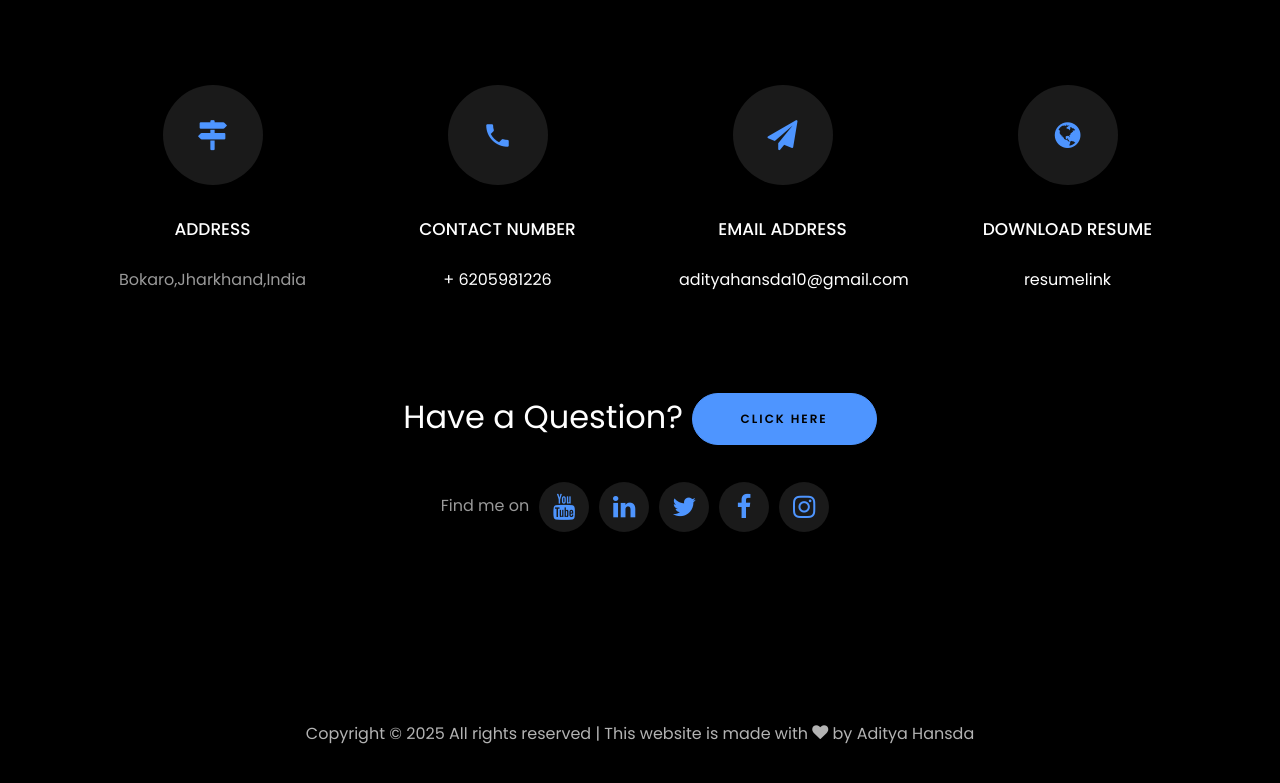
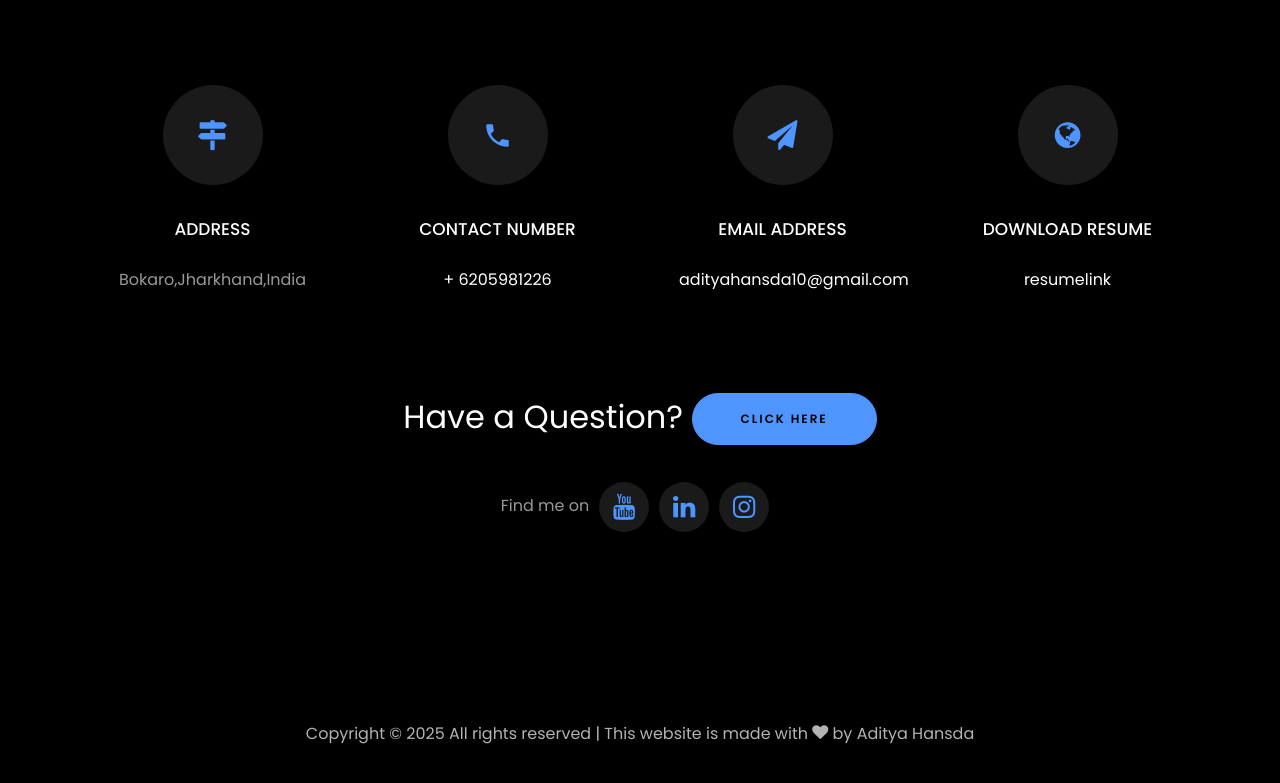
Before and after one commit to adityahansda/personal-portfolio, a plain HTML site: page index.html in a window 1280 px wide. Shown: the part 4111-4894 px from the top of the page. Drawn offline with Linux system fonts and the light colour scheme; files whose address does not match are found by name.

Commit message:
Update index.html

```diff
--- a/index.html
+++ b/index.html
@@ -634,15 +634,11 @@
 					<br>
 					<ul class="ftco-footer-social list-unstyled d-flex justify-content-center align-items-center mb-0">
 						<li class="ftco-animate normal-txt">Find me on </li>
-						<li class="ftco-animate"><a href="https://www.youtube.com/@RishabhMishraOfficial"><span
+						<li class="ftco-animate"><a href="https://www.youtube.com/@adityahansda10"><span
 									class="icon-youtube"></span></a></li>
-						<li class="ftco-animate"><a href="https://www.linkedin.com/in/rishabhnmishra/"><span
+						<li class="ftco-animate"><a href="https://www.linkedin.com/in/aditya-hanasda/"><span
 									class="icon-linkedin"></span></a></li>
-						<li class="ftco-animate"><a href="https://twitter.com/rishabhnmishra"><span
-									class="icon-twitter"></span></a></li>
-						<li class="ftco-animate"><a href="https://twitter.com/rishabhnmishra"><span
-									class="icon-facebook"></span></a></li>
-						<li class="ftco-animate"><a href="https://www.instagram.com/rishabhnmishra/"><span
+						<li class="ftco-animate"><a href="https://www.instagram.com/aditya_hansda10/"><span
 									class="icon-instagram"></span></a></li>
 					</ul>
 					<br>
```
